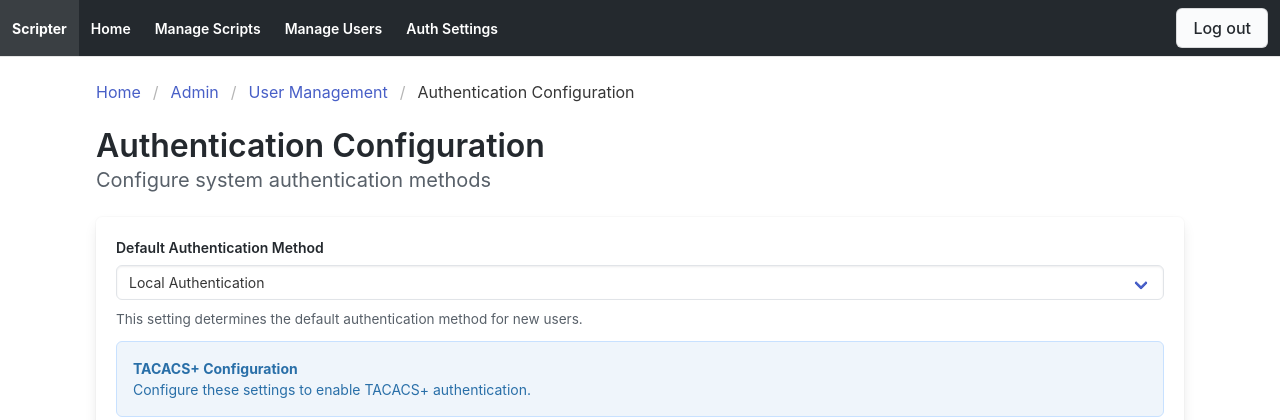
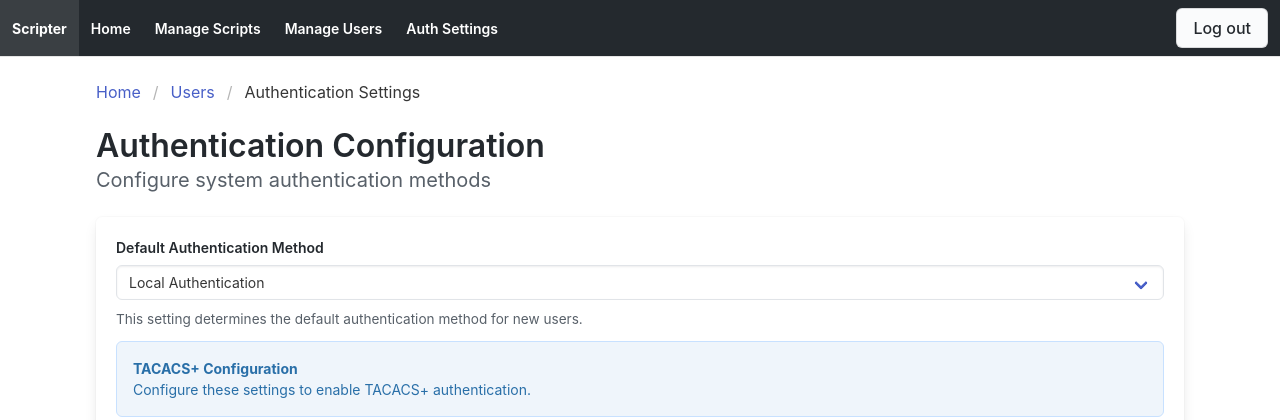
Before and after one commit to dasiimwe/scripter, a Flask app: page /admin/auth-config in a window 1280 px wide. Shown: the top 420 px of the page. Run offline with Flask 3, Linux system fonts and the light colour scheme; a user stored in the database is signed in; data comes from the database, SQL or seed files in the repository; some libraries are stand-ins or nearby versions.

Commit message:
Refactor breadcrumb navigation across admin templates for consistency and clarity

```diff
--- a/templates/admin/auth_config.html
+++ b/templates/admin/auth_config.html
@@ -8,9 +8,8 @@
     <nav class="breadcrumb" aria-label="breadcrumbs">
         <ul>
             <li><a href="{{ url_for('index') }}">Home</a></li>
-            <li><a href="{{ url_for('admin_main') }}">Admin</a></li>
-            <li><a href="{{ url_for('admin_users') }}">User Management</a></li>
-            <li class="is-active"><a href="#" aria-current="page">Authentication Configuration</a></li>
+            <li><a href="{{ url_for('admin_users') }}">Users</a></li>
+            <li class="is-active"><a href="#" aria-current="page">Authentication Settings</a></li>
         </ul>
     </nav>
 
--- a/templates/admin/create_script.html
+++ b/templates/admin/create_script.html
@@ -7,7 +7,6 @@
 <nav class="breadcrumb" aria-label="breadcrumbs">
     <ul>
         <li><a href="{{ url_for('index') }}">Home</a></li>
-        <li><a href="{{ url_for('admin_main') }}">Admin</a></li>
         <li><a href="{{ url_for('admin_scripts') }}">Scripts</a></li>
         <li class="is-active"><a href="#" aria-current="page">Create New Script</a></li>
     </ul>
--- a/templates/admin/manage_scripts.html
+++ b/templates/admin/manage_scripts.html
@@ -44,12 +44,9 @@
     <nav class="breadcrumb" aria-label="breadcrumbs">
         <ul>
             <li><a href="{{ url_for('index') }}">Home</a></li>
-            <li><a href="{{ url_for('admin_main') }}">Admin</a></li>
-            <li class="is-active"><a href="#" aria-current="page">Manage Scripts</a></li>
+            <li class="is-active"><a href="#" aria-current="page">Scripts</a></li>
         </ul>
     </nav>
-
-    <h1 class="title">Manage Scripts</h1>
 
     <div class="level">
         <div class="level-left">
--- a/templates/admin/migrate.html
+++ b/templates/admin/migrate.html
@@ -9,7 +9,6 @@
         <nav class="breadcrumb" aria-label="breadcrumbs">
             <ul>
                 <li><a href="{{ url_for('index') }}">Home</a></li>
-                <li><a href="{{ url_for('admin_main') }}">Admin</a></li>
                 <li class="is-active"><a href="#" aria-current="page">Database Migration</a></li>
             </ul>
         </nav>
--- a/templates/admin/users.html
+++ b/templates/admin/users.html
@@ -8,12 +8,9 @@
     <nav class="breadcrumb" aria-label="breadcrumbs">
         <ul>
             <li><a href="{{ url_for('index') }}">Home</a></li>
-            <li><a href="{{ url_for('admin_main') }}">Admin</a></li>
-            <li class="is-active"><a href="#" aria-current="page">User Management</a></li>
+            <li class="is-active"><a href="#" aria-current="page">Users</a></li>
         </ul>
     </nav>
-
-    <h1 class="title">User Management</h1>
 
     <div class="level">
         <div class="level-left">
```
Also changed, not shown: templates/script_form.html (+11 -3 lines).
